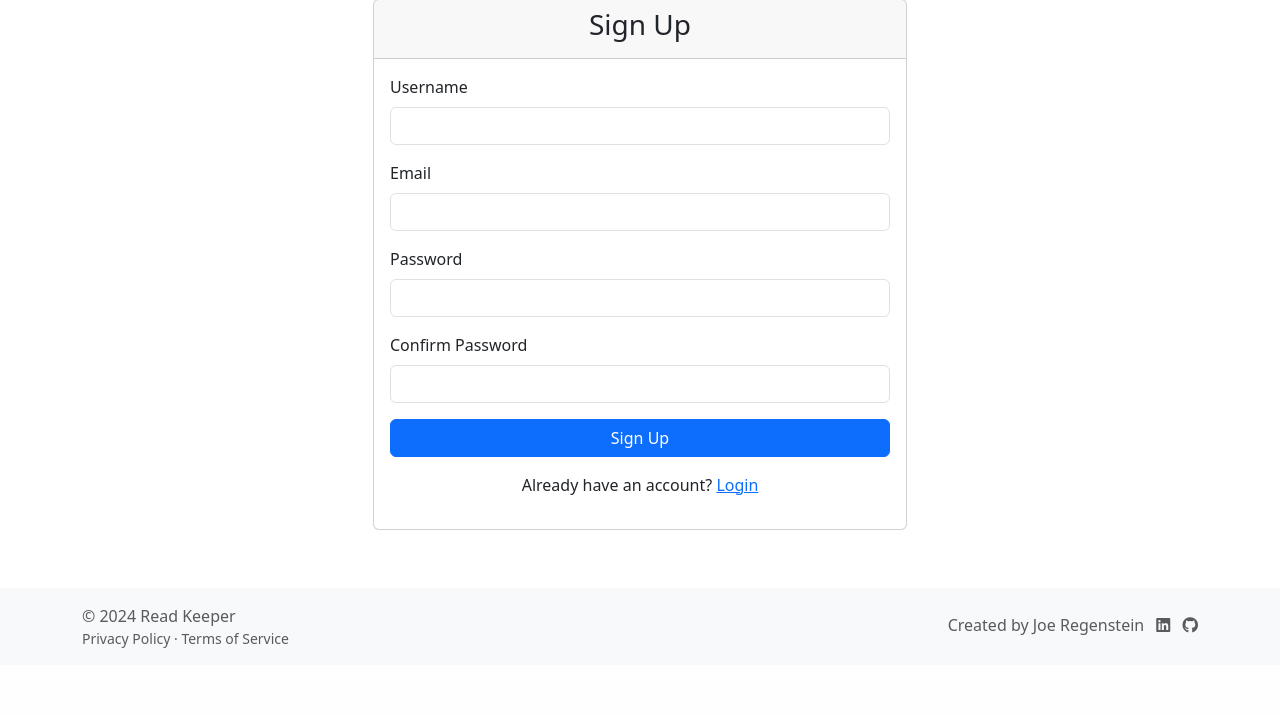
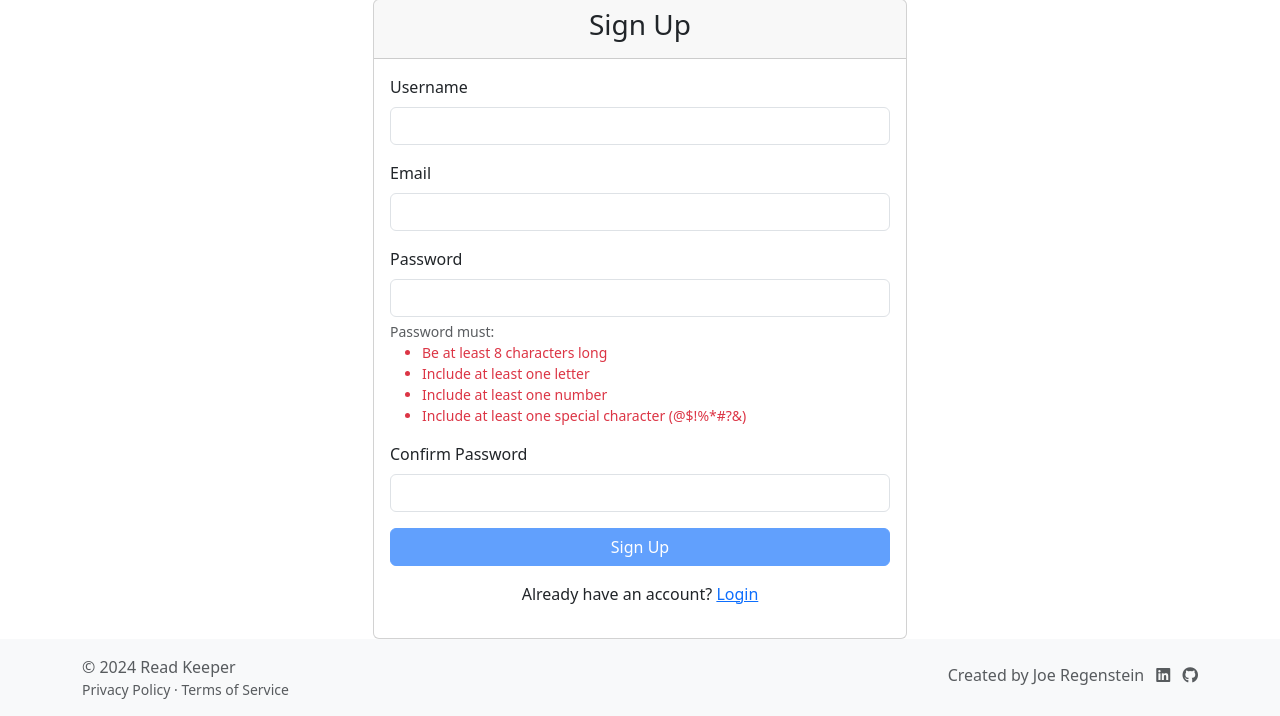
Before and after one commit to joereg4/book_tracker, a Flask app: page /signup in a window 1280 px wide. Shown: the part 135-851 px from the top of the page. Before the commit the page ends 783 px from the top, so only its background shows below. Run offline with Flask 3, Linux system fonts and the light colour scheme.

Commit message:
Add PostgreSQL and Redis services, enhance signup validation, and improve password handling
- Introduced a PostgreSQL database service in docker-compose.yml for data storage.
- Added Redis service for rate limiting in docker-compose.yml.
- Updated User model to increase password field length for better security.
- Implemented password strength validation in the signup process, ensuring passwords meet specific criteria (length, character types).
- Enhanced the signup form with real-time password strength indicators and validation messages.
- Updated tests to cover new password strength requirements and ensure proper validation feedback.

These changes improve the application's data handling capabilities and enhance user security during account creation.

```diff
--- a/models.py
+++ b/models.py
@@ -93,7 +93,7 @@
     id = db.Column(db.Integer, primary_key=True)
     username = db.Column(db.String(80), unique=True, nullable=False)
     email = db.Column(db.String(120), unique=True, nullable=False)
-    password = db.Column(db.String(200), nullable=False)
+    password = db.Column(db.String(256), nullable=False)
     is_admin = db.Column(db.Boolean, default=False)
     created_at = db.Column(db.DateTime, default=lambda: datetime.now(timezone.utc))
     last_seen = db.Column(db.DateTime, default=lambda: datetime.now(timezone.utc))
--- a/routes/auth.py
+++ b/routes/auth.py
@@ -40,6 +40,23 @@
         # Check if passwords match
         if password != confirm_password:
             flash('Passwords do not match.', 'error')
+            return redirect(url_for('auth.signup'))
+
+        # Validate password strength
+        if len(password) < 8:
+            flash('Password must be at least 8 characters long.', 'error')
+            return redirect(url_for('auth.signup'))
+
+        if not any(c.isalpha() for c in password):
+            flash('Password must contain at least one letter.', 'error')
+            return redirect(url_for('auth.signup'))
+
+        if not any(c.isdigit() for c in password):
+            flash('Password must contain at least one number.', 'error')
+            return redirect(url_for('auth.signup'))
+
+        if not any(c in '@$!%*#?&' for c in password):
+            flash('Password must contain at least one special character (@$!%*#?&).', 'error')
             return redirect(url_for('auth.signup'))
 
         # Check if username exists
--- a/templates/auth/signup.html
+++ b/templates/auth/signup.html
@@ -12,7 +12,7 @@
                     <h3 class="text-center">Sign Up</h3>
                 </div>
                 <div class="card-body">
-                    <form method="POST">
+                    <form method="POST" id="signupForm">
                         <input type="hidden" name="csrf_token" value="{{ csrf_token() }}">
                         <div class="mb-3">
                             <label for="username" class="form-label">Username</label>
@@ -24,14 +24,26 @@
                         </div>
                         <div class="mb-3">
                             <label for="password" class="form-label">Password</label>
-                            <input type="password" class="form-control" id="password" name="password" required>
+                            <input type="password" class="form-control" id="password" name="password"
+                                   pattern="^(?=.*[A-Za-z])(?=.*\d)(?=.*[@$!%*#?&])[A-Za-z\d@$!%*#?&]{8,}$"
+                                   required>
+                            <div class="form-text">
+                                Password must:
+                                <ul class="mb-0">
+                                    <li id="length" class="text-danger">Be at least 8 characters long</li>
+                                    <li id="letter" class="text-danger">Include at least one letter</li>
+                                    <li id="number" class="text-danger">Include at least one number</li>
+                                    <li id="special" class="text-danger">Include at least one special character (@$!%*#?&)</li>
+                                </ul>
+                            </div>
                         </div>
                         <div class="mb-3">
                             <label for="confirm_password" class="form-label">Confirm Password</label>
                             <input type="password" class="form-control" id="confirm_password" name="confirm_password" required>
+                            <div id="password-match" class="form-text"></div>
                         </div>
                         <div class="d-grid">
-                            <button type="submit" class="btn btn-primary">Sign Up</button>
+                            <button type="submit" class="btn btn-primary" id="submitBtn" disabled>Sign Up</button>
                         </div>
                     </form>
                     <div class="text-center mt-3">
@@ -42,4 +54,85 @@
         </div>
     </div>
 </div>
+
+<script>
+document.addEventListener('DOMContentLoaded', function() {
+    const password = document.getElementById('password');
+    const confirmPassword = document.getElementById('confirm_password');
+    const submitBtn = document.getElementById('submitBtn');
+    const passwordMatch = document.getElementById('password-match');
+
+    // Password strength indicators
+    const length = document.getElementById('length');
+    const letter = document.getElementById('letter');
+    const number = document.getElementById('number');
+    const special = document.getElementById('special');
+
+    function checkPasswordStrength() {
+        const pass = password.value;
+
+        // Check length
+        if(pass.length >= 8) {
+            length.classList.remove('text-danger');
+            length.classList.add('text-success');
+        } else {
+            length.classList.remove('text-success');
+            length.classList.add('text-danger');
+        }
+
+        // Check for letter
+        if(/[A-Za-z]/.test(pass)) {
+            letter.classList.remove('text-danger');
+            letter.classList.add('text-success');
+        } else {
+            letter.classList.remove('text-success');
+            letter.classList.add('text-danger');
+        }
+
+        // Check for number
+        if(/\d/.test(pass)) {
+            number.classList.remove('text-danger');
+            number.classList.add('text-success');
+        } else {
+            number.classList.remove('text-success');
+            number.classList.add('text-danger');
+        }
+
+        // Check for special character
+        if(/[@$!%*#?&]/.test(pass)) {
+            special.classList.remove('text-danger');
+            special.classList.add('text-success');
+        } else {
+            special.classList.remove('text-success');
+            special.classList.add('text-danger');
+        }
+    }
+
+    function checkPasswordMatch() {
+        if(password.value && confirmPassword.value) {
+            if(password.value === confirmPassword.value) {
+                passwordMatch.textContent = 'Passwords match';
+                passwordMatch.className = 'form-text text-success';
+                if(password.validity.valid) {
+                    submitBtn.disabled = false;
+                }
+            } else {
+                passwordMatch.textContent = 'Passwords do not match';
+                passwordMatch.className = 'form-text text-danger';
+                submitBtn.disabled = true;
+            }
+        } else {
+            passwordMatch.textContent = '';
+            submitBtn.disabled = true;
+        }
+    }
+
+    password.addEventListener('input', function() {
+        checkPasswordStrength();
+        checkPasswordMatch();
+    });
+
+    confirmPassword.addEventListener('input', checkPasswordMatch);
+});
+</script>
 {% endblock %}
```
Also changed, not shown: docker-compose.yml (+36 -1 lines), migrations/versions/6d9436770bf5_increase_password_field_length.py (added, +88 -0 lines), tests/test_auth.py (+53 -8 lines), 2 other files.
